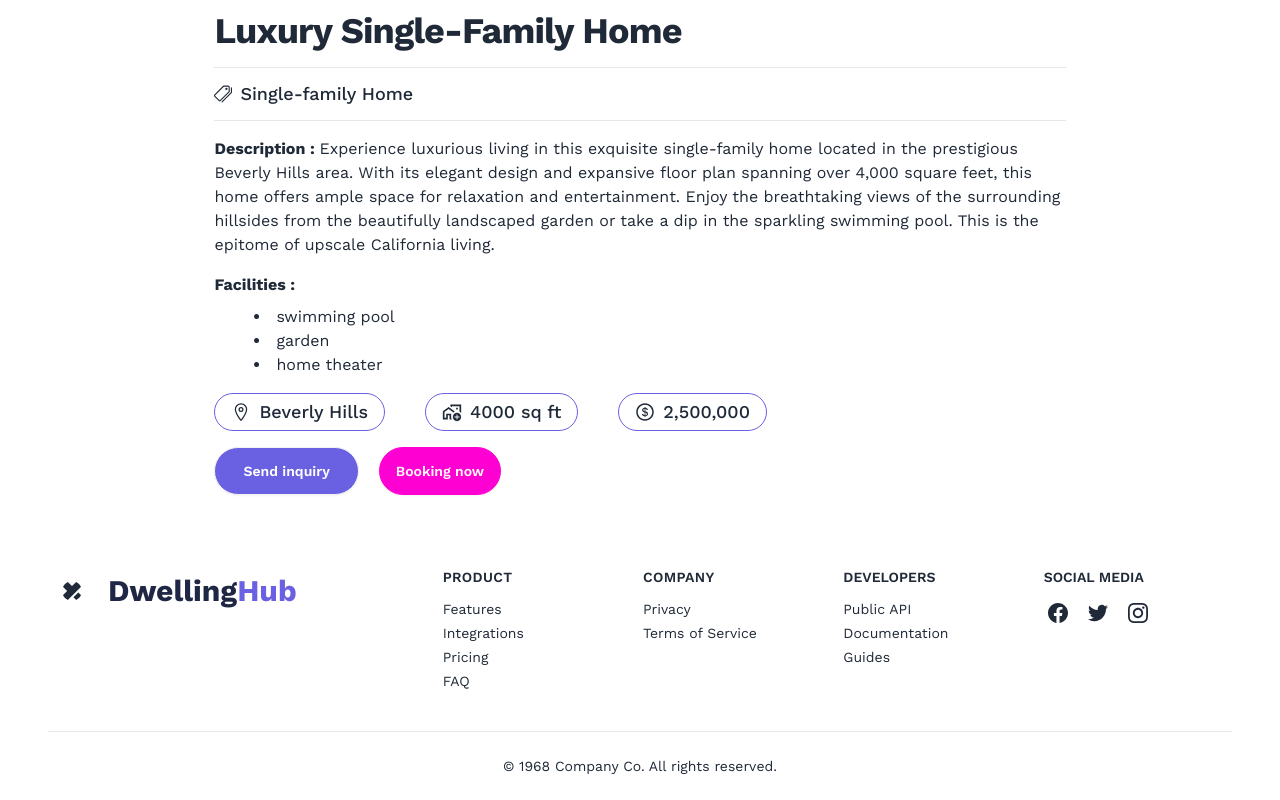
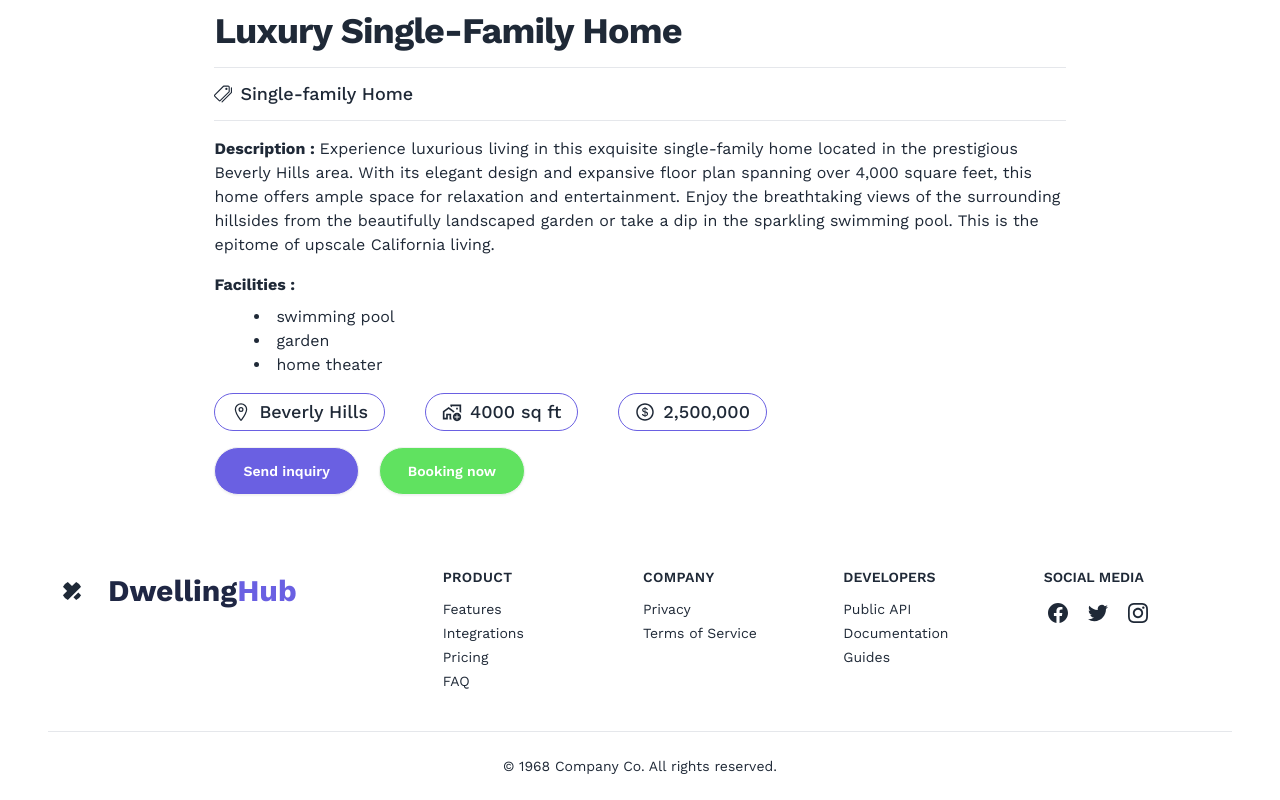
Before and after one commit to rafizul896/DwellingHub, a React (Vite) app: page /segment/1 in a window 1280 px wide. Shown: the part 501-1301 px from the top of the page. Built offline with nearby package versions, Linux system fonts and the light colour scheme; no server answers; sample sign-in values are in the browser's storage.

Commit message:
final commit

```diff
--- a/src/pages/ErrorPage.jsx
+++ b/src/pages/ErrorPage.jsx
@@ -4,7 +4,7 @@ const ErrorPage = () => {
     return (
         <div className="flex justify-center flex-col items-center min-h-screen">
             <img className="h-[60vh] rounded-2xl relative" src={'https://static.vecteezy.com/system/resources/previews/011/314/467/non_2x/illustrations-frustrated-expression-woman-for-oops-404-error-design-concept-landing-page-vector.jpg'} alt="img" />
-            <Link to='/'><button className=" mt-3 btn bg-[#59C6D2] text-white hover:text-black hover:border-2 hover:border-[#59C6D2] hover:bg-white rounded-full px-5">Go Home</button></Link>
+            <Link to='/'><button className=" mt-3 btn bg-[#6a60e2] text-white hover:text-black hover:border-2 hover:border-[#59C6D2] hover:bg-white rounded-full px-5">Go Home</button></Link>
         </div>
     );
 };
--- a/src/pages/Home.jsx
+++ b/src/pages/Home.jsx
@@ -14,7 +14,7 @@ const Home = () => {
     return (
         <div>
             <Helmet>
-                <meta charSet="utf-8" />
+                <meta charSet="utf-8"/>
                 <title>DwellingHub - Home</title>
                 <link rel="canonical" href="http://mysite.com/example" />
             </Helmet>
--- a/src/pages/Segment.jsx
+++ b/src/pages/Segment.jsx
@@ -12,7 +12,7 @@ const Segment = ({ segment }) => {
             <div className="p-4 shadow-xl h-[600px] rounded-2xl">
                 <div className="w-full md:h-[260px] relative">
                     <img className="w-full h-full rounded-xl" src={image} alt="" />
-                    <p className='bg-green-500 text-white px-4 absolute top-0 right-0 rounded-tr-xl'>{status}</p>
+                    <p className='bg-[#60e260] text-white px-4 absolute top-0 right-0 rounded-tr-xl'>{status}</p>
                 </div>
                 <div className="p-2 space-y-4">
                     <h1 className="text-2xl font-semibold text-[#1f2744]">{estate_title}</h1>
--- a/src/pages/SegmentDetails.jsx
+++ b/src/pages/SegmentDetails.jsx
@@ -66,7 +66,7 @@ const SegmentDetails = () => {
                     </div>
                     <div className="flex flex-col md:flex-row gap-5">
                         <button className="btn text-white hover:bg-[#5144e6] bg-[#6a60e2] rounded-full px-7">Send inquiry</button>
-                        <button className="btn btn-secondary rounded-full">Booking now</button>
+                        <button className="btn bg-[#60e260] text-white hover:bg-[#60e260] rounded-full px-7">Booking now</button>
                     </div>
                 </div>
             </div>
--- a/src/pages/Shared/Navbar.jsx
+++ b/src/pages/Shared/Navbar.jsx
@@ -9,7 +9,7 @@ const Navbar = () => {
     const handleLogOut = () => {
         logOut()
         .then(()=>{
-            toast.success("Update Success", {
+            toast.success("LogOut Success", {
                 theme: "colored"
             });
         })
```
